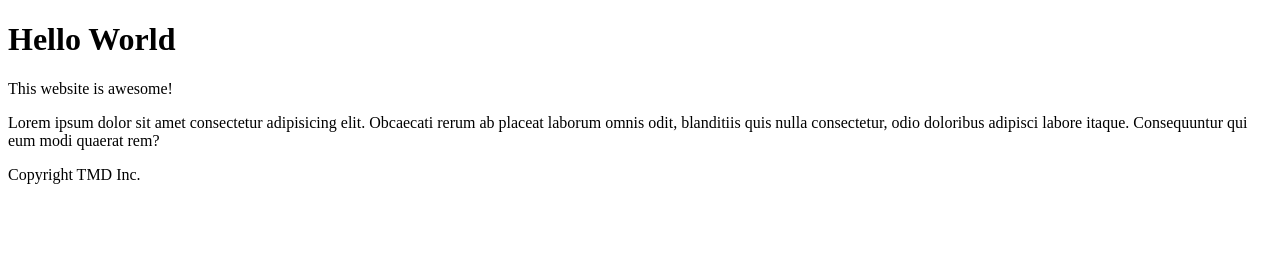
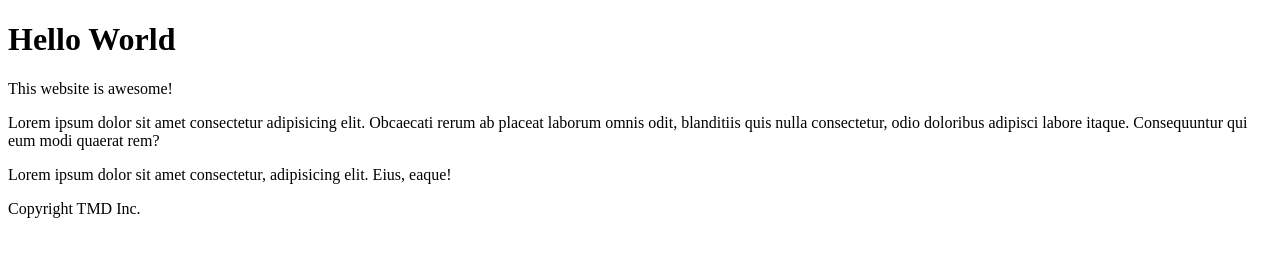
Before and after one commit to taimoorM/git-branching, a plain HTML site: page index.html in a window 1280 px wide. Drawn offline with Linux system fonts and the light colour scheme.

Commit message:
made changes to footer

```diff
--- a/index.html
+++ b/index.html
@@ -16,6 +16,9 @@
     </article>
     <footer>
       <div class="wrapper">
+        <p>
+          Lorem ipsum dolor sit amet consectetur, adipisicing elit. Eius, eaque!
+        </p>
         <p>Copyright TMD Inc.</p>
       </div>
     </footer>
```
